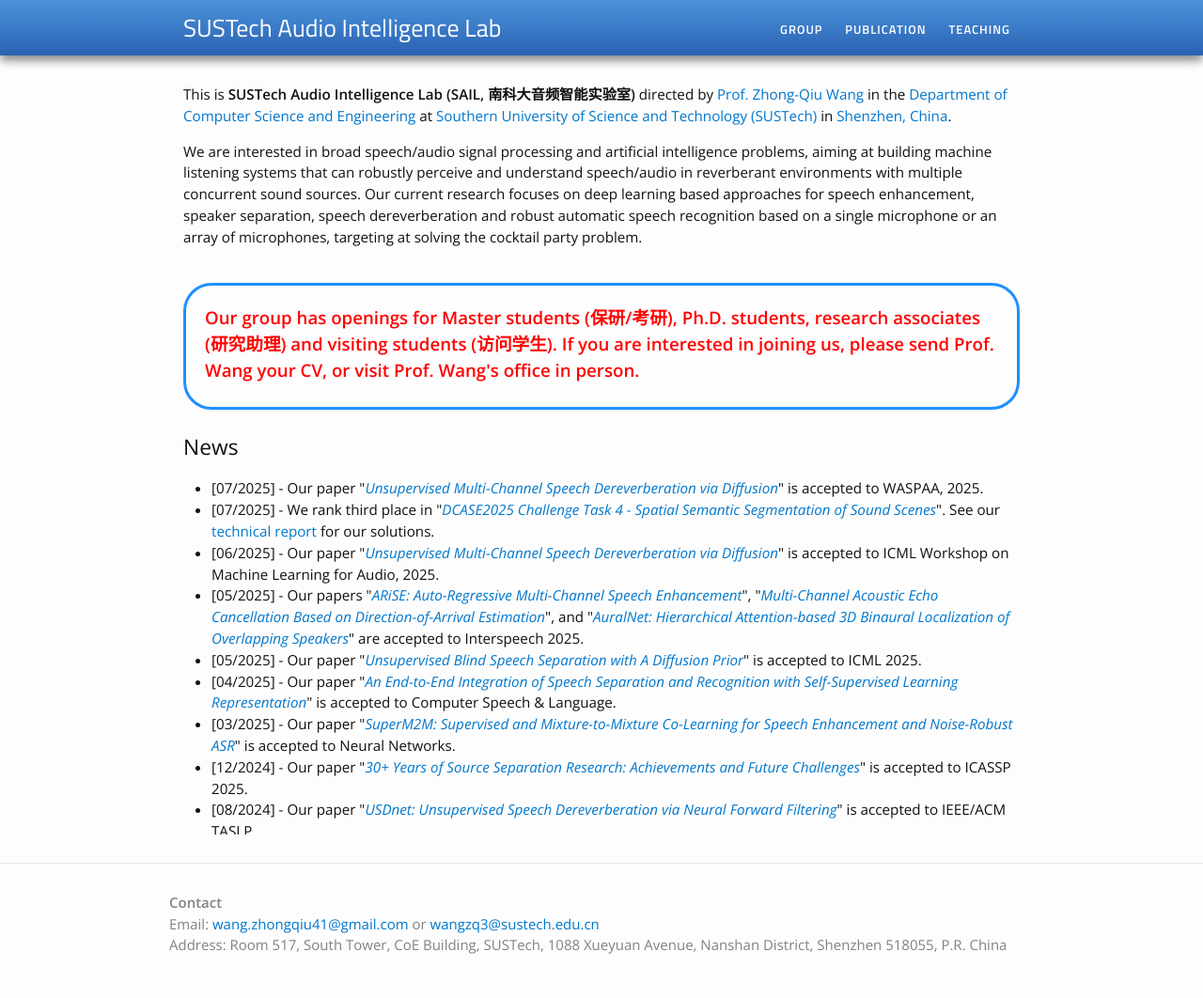
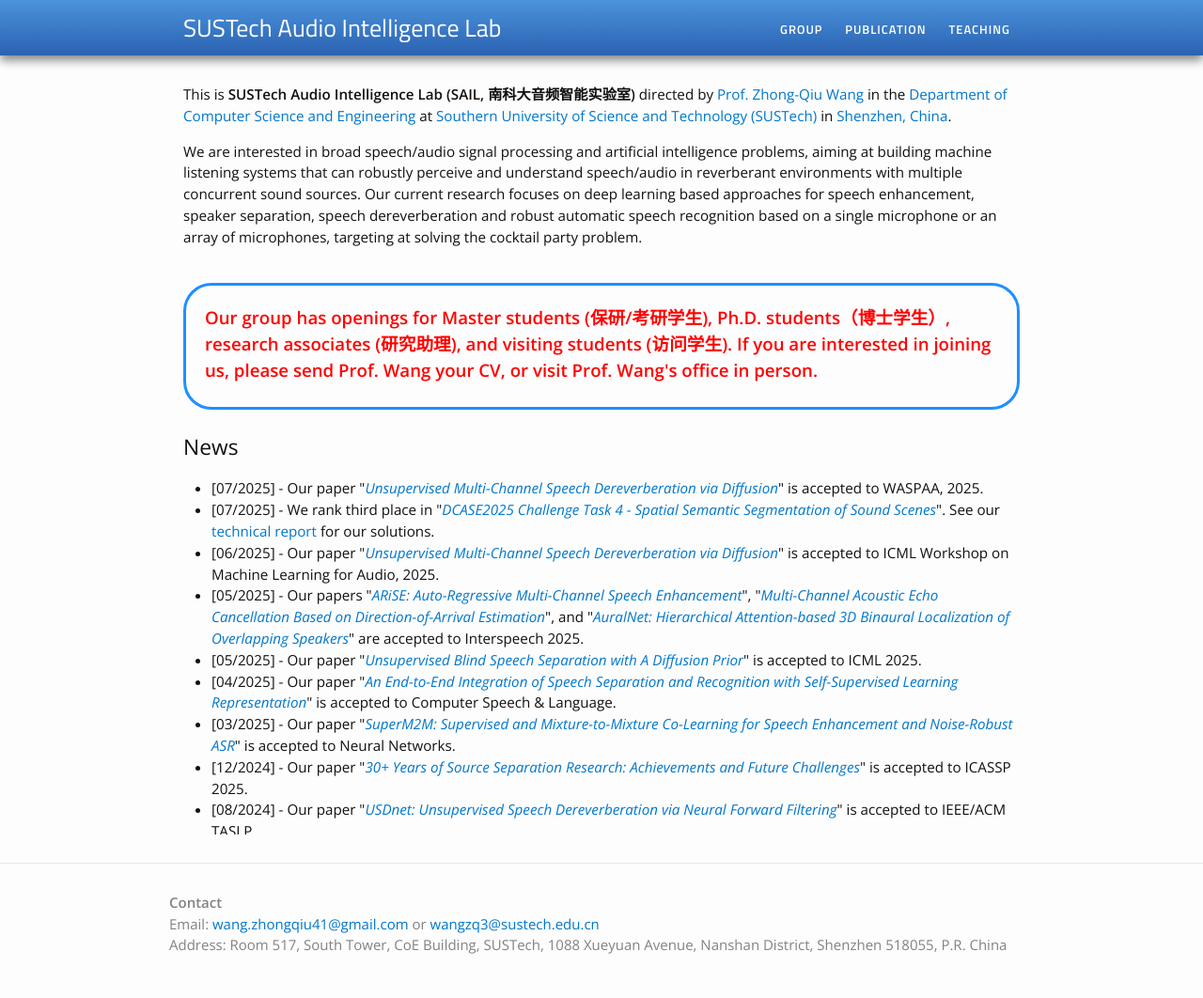
Before and after one commit to sustechailab/sustechailab.github.io, a Jekyll site: the page index.html, which Jekyll copies as it is, in a window 1280 px wide. Shown: the whole page at 94% size. Built offline with Jekyll 4.4.1, drawn with Linux system fonts in a browser that asks for light colours.

Commit message:
Initial commit

```diff
--- a/index.html
+++ b/index.html
@@ -93,7 +93,7 @@
 <br>
 <div id="roundedbox">
 <p>
-  <font style="font-size: 14pt" font color="red"><strong>Our group has openings for Master students (保研/考研), Ph.D. students, research associates (研究助理) and visiting students (访问学生). If you are interested in joining us, please send Prof. Wang your CV, or visit Prof. Wang's office in person.</strong></font>
+  <font style="font-size: 14pt" font color="red"><strong>Our group has openings for Master students (保研/考研学生), Ph.D. students（博士学生）, research associates (研究助理), and visiting students (访问学生). If you are interested in joining us, please send Prof. Wang your CV, or visit Prof. Wang's office in person.</strong></font>
 </p>
 </div>
 <!--
--- a/publication.html
+++ b/publication.html
@@ -78,6 +78,9 @@
 
 <h2>Preprints</h2>
 <ul>
+    <li>
+    <strong>Z.-Q. Wang</strong> and <u>R. Pang</u>, "<a href="publications/Mixture_to_Beamformed_Mixture" target="view_window">Mixture to Beamformed Mixture: Leveraging Beamformed Mixture as Weak-Supervision for Speech Enhancement and Noise-Robust ASR</a>", in <i>arxiv preprint arXiv:2505.05114</i>, 2025.
+    </li>
 
     <li>
     <u>P. Shen</u>, <u>K. Chen</u>, <u>S. He</u>, <u>P. Chen</u>, <u>S. Yuan</u>, H. Kong, X. Zhang, and <strong>Z.-Q. Wang</strong>, "<a href="https://arxiv.org/abs/2505.05114" target="view_window">Listen to Extract: Onset-Prompted Target Speaker Extraction</a>", in <i>arxiv preprint arXiv:2505.05114</i>, 2025. [<a href="http://zqwang7.github.io/demos/LExt_demo/index.html" target="view_window">Sound Demo</a>]
```
